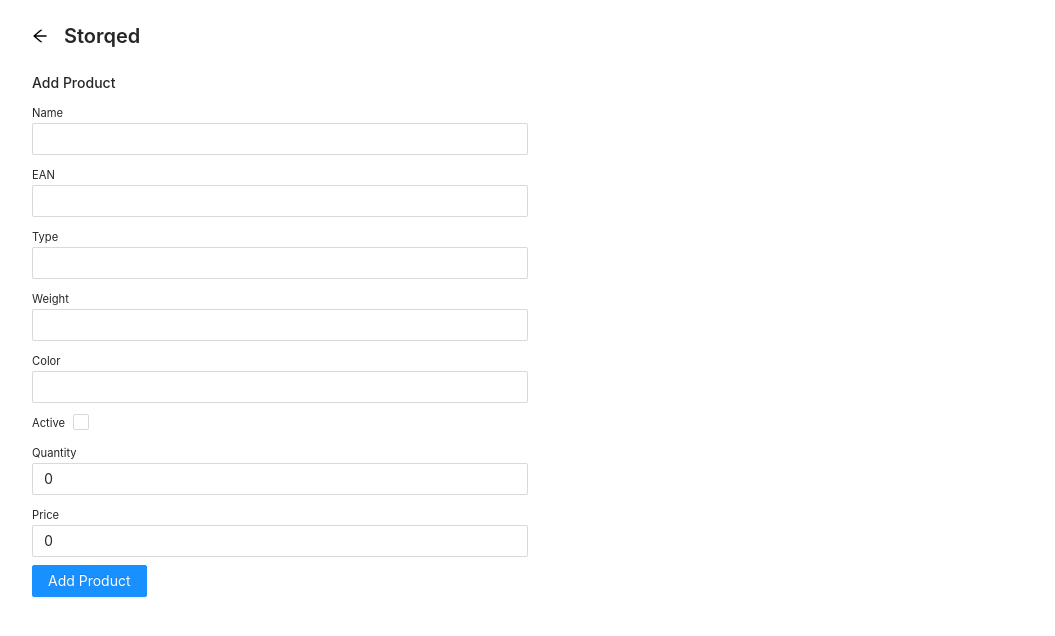
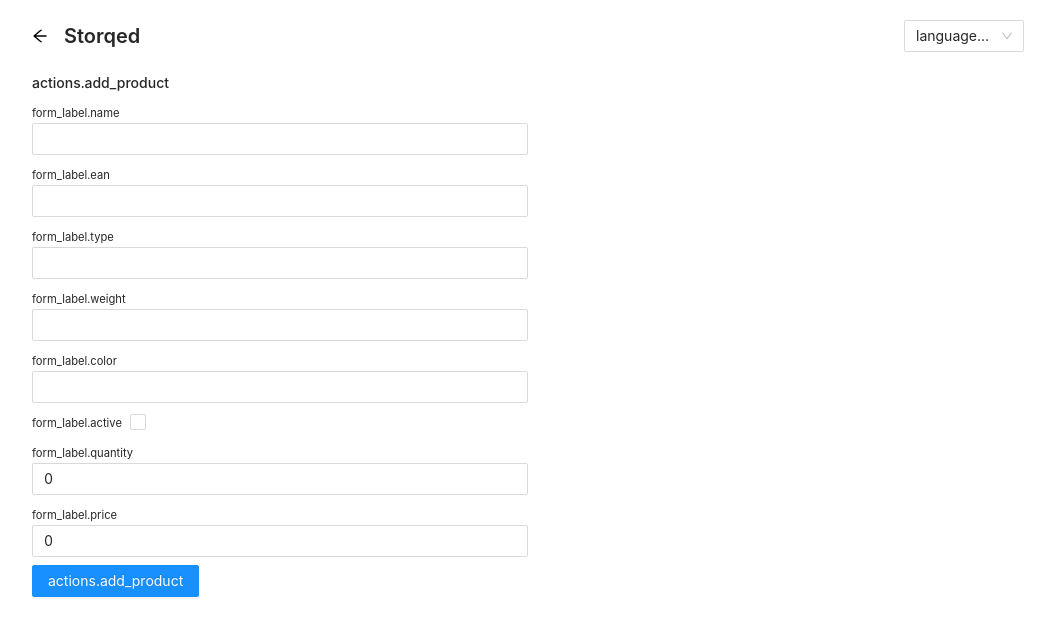
Before and after one commit to samakintunde/storqed-web, a React (Create React App) app: page /products/create in a window 1280 px wide. Shown: the top 636 px of the page, without its empty margins (112-1167 px from the left). Built offline with nearby package versions, Linux system fonts and the light colour scheme; no server answers.

Commit message:
Add multilanguage support

```diff
--- /dev/null
+++ b/public/locales/en/translation.json
@@ -0,0 +1,38 @@
+{
+  "languages": {
+    "english": "English",
+    "french": "French"
+  },
+  "products": {
+    "title": "All Products",
+    "list_header": ["Name", "Product Type", "Quantity", "Price"]
+  },
+  "actions": {
+    "add_product": "Add Product",
+    "view_products": "View All Products",
+    "view": "View",
+    "edit": "Edit",
+    "delete": "Delete",
+    "cancel": "Cancel",
+    "save": "Save Product"
+  },
+  "product": {
+    "tab_header": {
+      "product_details": "Product Details",
+      "price_history": "Price History",
+      "quantity_history": "Quantity History"
+    }
+  },
+  "form_label": {
+    "name": "Name",
+    "ean": "EAN",
+    "type": "Product Type",
+    "weight": "Weight",
+    "color": "Color",
+    "quantity": "Quantity",
+    "price": "Price",
+    "active": "Active"
+  },
+  "price": "Price",
+  "quantity": "Quantity"
+}
--- a/src/App.tsx
+++ b/src/App.tsx
@@ -1,5 +1,5 @@
 import React from "react";
-import { Switch, Route, useLocation } from "react-router-dom";
+import { Switch, Route } from "react-router-dom";
 
 import Header from "./components/common/Header";
 import ProductsRoute from "./routes/Products";
@@ -19,7 +19,7 @@ function App() {
 
   return (
     <div className="App">
-      <Header title="All Products" />
+      <Header />
       <Switch>
         <Route path="/products/create">
           <ProductCreateRoute />
--- a/src/components/common/Header/header.tsx
+++ b/src/components/common/Header/header.tsx
@@ -1,24 +1,33 @@
 import React from "react";
-import { PageHeader } from "antd";
+import { PageHeader, Select } from "antd";
 import { useHistory } from "react-router-dom";
+import { useTranslation } from "react-i18next";
 
-type HeaderProps = {
-  onBack?: () => void;
-  title: string;
-  subtitle?: string;
-};
+const { Option } = Select;
 
-const Header: React.FC<HeaderProps> = (props) => {
-  const { subtitle } = props;
-
+const Header: React.FC = () => {
   const history = useHistory();
+  const { t, i18n } = useTranslation();
 
   return (
     <header>
       <PageHeader
-        onBack={history.location.pathname === "/" ? undefined : history.goBack}
+        onBack={
+          history.location.pathname == "/" ? undefined : () => history.goBack()
+        }
         title="Storqed"
-        subTitle={subtitle}
+        extra={[
+          <Select
+            defaultValue={
+              i18n.language || localStorage.getItem("i18nextLng") || "en-US"
+            }
+            style={{ width: 120 }}
+            onChange={(value) => i18n.changeLanguage(value)}
+          >
+            <Option value="en-US">{t("languages.english")}</Option>
+            <Option value="fr">{t("languages.french")}</Option>
+          </Select>,
+        ]}
       />
     </header>
   );
--- a/src/components/products/ProductsList/products-list.tsx
+++ b/src/components/products/ProductsList/products-list.tsx
@@ -5,6 +5,7 @@ import { useLocation, Link, Route } from "react-router-dom";
 import ProductEditRoute from "../../../routes/ProductEdit";
 import { Breakpoint } from "antd/lib/_util/responsiveObserve";
 import { deleteProduct } from "../../../actions/Products";
+import { useTranslation } from "react-i18next";
 
 const { Column } = Table;
 
@@ -38,6 +39,7 @@ type ProductsListProps = {
 
 const ProductsList: React.FC<ProductsListProps> = (props) => {
   const { headings, products, handleProductDelete } = props;
+  const { t } = useTranslation();
 
   return (
     <div>
@@ -56,16 +58,16 @@ const ProductsList: React.FC<ProductsListProps> = (props) => {
           render={(record) => (
             <Space size="middle">
               <Link to={`/products/${record.id}`}>
-                <Button icon={<EyeTwoTone />}>View</Button>
+                <Button icon={<EyeTwoTone />}>{t("actions.view")}</Button>
               </Link>
               <Link to={`/products/${record.id}/edit`}>
-                <Button icon={<EditTwoTone />}>Edit</Button>
+                <Button icon={<EditTwoTone />}>{t("actions.edit")}</Button>
               </Link>
               <Button
                 icon={<DeleteTwoTone twoToneColor="#D47B6E" />}
                 onClick={() => handleProductDelete(record)}
               >
-                Delete
+                {t("actions.delete")}
               </Button>
             </Space>
           )}
--- /dev/null
+++ b/src/i18n.ts
@@ -0,0 +1,32 @@
+import i18n from "i18next";
+import { initReactI18next } from "react-i18next";
+
+import Backend from "i18next-http-backend";
+import LanguageDetector from "i18next-browser-languagedetector";
+
+i18n
+  // load translation using http -> see /public/locales (i.e. https://github.com/i18next/react-i18next/tree/master/example/react/public/locales)
+  // learn more: https://github.com/i18next/i18next-http-backend
+  .use(Backend)
+  // detect user language
+  // learn more: https://github.com/i18next/i18next-browser-languageDetector
+  .use(LanguageDetector)
+  // pass the i18n instance to react-i18next.
+  .use(initReactI18next)
+  // init i18next
+  // for all options read: https://www.i18next.com/overview/configuration-options
+  .init({
+    fallbackLng: "en",
+    debug: true,
+
+    react: {
+      useSuspense: false,
+      wait: false,
+    },
+
+    interpolation: {
+      escapeValue: false, // not needed for react as it escapes by default
+    },
+  });
+
+export default i18n;
--- a/src/index.tsx
+++ b/src/index.tsx
@@ -1,10 +1,12 @@
 import React from "react";
 import ReactDOM from "react-dom";
-import "./index.css";
 import App from "./App";
 import * as serviceWorker from "./serviceWorker";
 import ContextProviders from "./context";
 import { BrowserRouter as Router } from "react-router-dom";
+
+import "./i18n";
+import "./index.css";
 
 ReactDOM.render(
   <React.StrictMode>
--- a/src/routes/Home/home.tsx
+++ b/src/routes/Home/home.tsx
@@ -1,20 +1,23 @@
 import React from "react";
-import { Button, Col, Row, Space } from "antd";
+import { Button, Row, Space } from "antd";
 import { Link } from "react-router-dom";
 import { PlusCircleFilled } from "@ant-design/icons";
+import { useTranslation } from "react-i18next";
 
 const HomeRoute = () => {
+  const { t } = useTranslation();
+
   return (
     <div>
       <Row justify="center">
-        <Space size="small" direction="vertical">
+        <Space align="center" size="large" direction="vertical">
           <Link to="/products/create">
             <Button type="primary" icon={<PlusCircleFilled />}>
-              Add a Product
+              {t("actions.add_product")}
             </Button>
           </Link>
           <Link to="/products">
-            <Button>View All Products</Button>
+            <Button>{t("actions.view_products")}</Button>
           </Link>
         </Space>
       </Row>
--- a/src/routes/Product/product.tsx
+++ b/src/routes/Product/product.tsx
@@ -9,21 +9,24 @@ import { formatPrice } from "../../utils/amount";
 import { deleteProduct } from "../../actions/Products";
 import { priceHistoryDb } from "../../models/price-history-db";
 import { quantityHistoryDb } from "../../models/quantity-history-db";
+import { useTranslation } from "react-i18next";
 
 const { TabPane } = Tabs;
 
 const generateChartsOptions = (
-  title: string = "",
-  data: number[]
+  data: number[],
+  options: HighChartsOptions
 ): HighChartsOptions => {
   return {
+    ...options,
     title: {
-      text: title,
+      text: "",
     },
     series: [
       {
         type: "line",
         data,
+        name: "",
       },
     ],
   };
@@ -34,19 +37,39 @@ const ProductRoute: React.FC = () => {
   const { slug } = useParams();
   const { products, dispatchProducts } = useProducts();
   const product = products.products[slug];
-  const [priceChartOptions, setPriceChartOptions] = useState<HighChartsOptions>(
-    generateChartsOptions(
-      "Product History",
-      priceHistoryDb.getPriceHistories()[product.id].reverse()
-    )
+  const { t } = useTranslation();
+
+  if (!product) return null;
+
+  const priceChartOptions: HighChartsOptions = generateChartsOptions(
+    priceHistoryDb.getPriceHistories()[product.id].reverse(),
+    {
+      yAxis: {
+        title: {
+          text: t("price"),
+        },
+      },
+      tooltip: {
+        formatter: function() {
+          return `${t("price")}: <strong>$${formatPrice(this.y)}</strong>`;
+        },
+      },
+    }
   );
-  const [quantityChartOptions, setQuantityChartOptions] = useState<
-    HighChartsOptions
-  >(
-    generateChartsOptions(
-      "Quantity History Chart",
-      quantityHistoryDb.getQuantityHistories()[product.id].reverse()
-    )
+  const quantityChartOptions: HighChartsOptions = generateChartsOptions(
+    quantityHistoryDb.getQuantityHistories()[product.id].reverse(),
+    {
+      yAxis: {
+        title: {
+          text: t("quantity"),
+        },
+      },
+      tooltip: {
+        formatter: function() {
+          return `${t("quantity")}: <strong>${this.y}</strong>`;
+        },
+      },
+    }
   );
 
   const handleDelete = () => {
@@ -54,43 +77,41 @@ const ProductRoute: React.FC = () => {
     history.goBack();
   };
 
-  if (!product) return null;
-
   return (
     <div>
       <Tabs>
-        <TabPane tab="Product Details" key={1}>
+        <TabPane tab={t("product.tab_header.product_details")} key={1}>
           <Space direction="vertical" size={16}>
             <div>
-              <p>Name</p>
+              <p>{t("form_label.name")}</p>
               <p>{product.name}</p>
             </div>
             <div>
-              <p>EAN</p>
+              <p>{t("form_label.ean")}</p>
               {product.ean}
             </div>
             <div>
-              <p>Product Type</p>
+              <p>{t("form_label.type")}</p>
               {product.type}
             </div>
             <div>
-              <p>Weight</p>
+              <p>{t("form_label.weight")}</p>
               {product.weight}
             </div>
             <div>
-              <p>Color</p>
+              <p>{t("form_label.color")}</p>
               {product.color}
             </div>
             <div>
-              <p>Quantity</p>
+              <p>{t("form_label.quantity")}</p>
               {product.quantity}
             </div>
             <div>
-              <p>Price</p>
+              <p>{t("form_label.price")}</p>
               <>${formatPrice(product.price)}</>
             </div>
             <div>
-              <p>Active</p>
+              <p>{t("form_label.active")}</p>
               <p>{product.active.toString()}</p>
             </div>
             <Space size="middle">
@@ -104,7 +125,7 @@ const ProductRoute: React.FC = () => {
                   }}
                 >
                   <Button icon={<EditTwoTone />} htmlType="button">
-                    Edit
+                    {t("actions.edit")}
                   </Button>
                 </Link>
                 <Button
@@ -112,19 +133,17 @@ const ProductRoute: React.FC = () => {
                   htmlType="button"
                   onClick={handleDelete}
                 >
-                  Delete
+                  {t("actions.delete")}
                 </Button>
               </Space>
             </Space>
           </Space>
         </TabPane>
 
-        <TabPane destroyInactiveTabPane tab="Price History" key={2}>
-          <h2>Price History</h2>
+        <TabPane tab={t("product.tab_header.price_history")} key={2}>
           <LineChart options={priceChartOptions} />
         </TabPane>
-        <TabPane destroyInactiveTabPane tab="Quantity History" key={3}>
-          <h2>Quantity History</h2>
+        <TabPane tab={t("product.tab_header.quantity_history")} key={3}>
           <LineChart options={quantityChartOptions} />
         </TabPane>
       </Tabs>
--- a/src/routes/ProductCreate/product-create.tsx
+++ b/src/routes/ProductCreate/product-create.tsx
@@ -6,6 +6,7 @@ import { useProducts } from "../../context/ProductsContext";
 import { v4 as uuid } from "uuid";
 import { addProduct } from "../../actions/Products";
 import { useHistory } from "react-router-dom";
+import { useTranslation } from "react-i18next";
 
 const validationSchema = Yup.object({
   name: Yup.string().required("Product name is required"),
@@ -23,6 +24,7 @@ const validationSchema = Yup.object({
 const ProductCreateRoute: React.FC = () => {
   const { dispatchProducts } = useProducts();
   const history = useHistory();
+  const { t } = useTranslation();
 
   const formik = useFormik({
     initialValues: {
@@ -45,7 +47,6 @@ const ProductCreateRoute: React.FC = () => {
         weight: values.weight + "g",
       };
       addProduct(dispatchProducts, payload);
-      console.log(id);
       history.replace(`/products/${id}`);
     },
   });
@@ -54,10 +55,10 @@ const ProductCreateRoute: React.FC = () => {
     <Row>
       <Col span={12}>
         <form onSubmit={formik.handleSubmit}>
-          <h4>Add Product</h4>
+          <h4>{t("actions.add_product")}</h4>
           <Space style={{ width: "100%" }} size="small" direction="vertical">
             <label>
-              <small>Name</small>
+              <small>{t("form_label.name")}</small>
               <Input
                 name="name"
                 value={formik.values.name}
@@ -68,7 +69,7 @@ const ProductCreateRoute: React.FC = () => {
               )}
             </label>
             <label>
-              <small>EAN</small>
+              <small>{t("form_label.ean")}</small>
               <Input
                 name="ean"
                 type="number"
@@ -80,7 +81,7 @@ const ProductCreateRoute: React.FC = () => {
               )}
             </label>
             <label>
-              <small>Type</small>
+              <small>{t("form_label.type")}</small>
               <Input
                 name="type"
                 value={formik.values.type}
@@ -91,7 +92,7 @@ const ProductCreateRoute: React.FC = () => {
               )}
             </label>
             <label>
-              <small>Weight</small>
+              <small>{t("form_label.weight")}</small>
               <Input
                 name="weight"
                 type="number"
@@ -103,7 +104,7 @@ const ProductCreateRoute: React.FC = () => {
               )}
             </label>
             <label>
-              <small>Color</small>
+              <small>{t("form_label.color")}</small>
               <Input
                 name="color"
                 value={formik.values.color}
@@ -115,7 +116,7 @@ const ProductCreateRoute: React.FC = () => {
             </label>
             <label>
               <Space>
-                <small>Active</small>
+                <small>{t("form_label.active")}</small>
                 <Checkbox
                   name="active"
                   checked={formik.values.active}
@@ -129,7 +130,7 @@ const ProductCreateRoute: React.FC = () => {
               )}
             </label>
             <label>
-              <small>Quantity</small>
+              <small>{t("form_label.quantity")}</small>
               <Input
                 name="quantity"
                 type="number"
@@ -141,7 +142,7 @@ const ProductCreateRoute: React.FC = () => {
               )}
             </label>
             <label>
-              <small>Price</small>
+              <small>{t("form_label.price")}</small>
               <Input
                 name="price"
                 type="number"
@@ -153,7 +154,7 @@ const ProductCreateRoute: React.FC = () => {
               )}
             </label>
             <Button type="primary" htmlType="submit">
-              Add Product
+              {t("actions.add_product")}
             </Button>
           </Space>
         </form>
--- a/src/routes/ProductEdit/product-edit.tsx
+++ b/src/routes/ProductEdit/product-edit.tsx
@@ -7,6 +7,7 @@ import { parseWeight } from "../../utils/weight";
 import { Input, Button, Modal, Space, Row, Col, Checkbox } from "antd";
 import { SaveOutlined } from "@ant-design/icons";
 import { updateProduct } from "../../actions/Products";
+import { useTranslation } from "react-i18next";
 
 const validationSchema = Yup.object({
   name: Yup.string().required("Product name is required"),
@@ -31,6 +32,7 @@ const ProductEditRoute = (props: ProductEditRouteProps) => {
   const history = useHistory();
   const { slug } = useParams();
   const { products, dispatchProducts } = useProducts();
+  const { t } = useTranslation();
 
   const product = products.products[slug];
 
@@ -75,7 +77,7 @@ const ProductEditRoute = (props: ProductEditRouteProps) => {
       <form onSubmit={formik.handleSubmit}>
         <Space style={{ width: "100%" }} size="small" direction="vertical">
           <label>
-            <small>Name</small>
+            <small>{t("form_label.name")}</small>
             <Input
               name="name"
               value={formik.values.name}
@@ -86,7 +88,7 @@ const ProductEditRoute = (props: ProductEditRouteProps) => {
             )}
           </label>
           <label>
-            <small>EAN</small>
+            <small>{t("form_label.ean")}</small>
             <Input
               name="ean"
               value={formik.values.ean}
@@ -97,7 +99,7 @@ const ProductEditRoute = (props: ProductEditRouteProps) => {
             )}
           </label>
           <label>
-            <small>Type</small>
+            <small>{t("form_label.type")}</small>
             <Input
               name="type"
               value={formik.values.type}
@@ -108,7 +110,7 @@ const ProductEditRoute = (props: ProductEditRouteProps) => {
             )}
           </label>
           <label>
-            <small>Weight</small>
+            <small>{t("form_label.weight")}</small>
             <Input
               name="weight"
               type="number"
@@ -120,7 +122,7 @@ const ProductEditRoute = (props: ProductEditRouteProps) => {
             )}
           </label>
           <label>
-            <small>Color</small>
+            <small>{t("form_label.color")}</small>
             <Input
               name="color"
               value={formik.values.color}
@@ -132,7 +134,7 @@ const ProductEditRoute = (props: ProductEditRouteProps) => {
           </label>
           <label>
             <Space>
-              <small>Active</small>
+              <small>{t("form_label.active")}</small>
               <Checkbox
                 name="active"
                 checked={formik.values.active}
@@ -146,7 +148,7 @@ const ProductEditRoute = (props: ProductEditRouteProps) => {
             )}
           </label>
           <label>
-            <small>Quantity</small>
+            <small>{t("form_label.quantity")}</small>
             <Input
               name="quantity"
               type="number"
@@ -158,7 +160,7 @@ const ProductEditRoute = (props: ProductEditRouteProps) => {
             )}
           </label>
           <label>
-            <small>Price</small>
+            <small>{t("form_label.price")}</small>
             <Input
               name="price"
               type="number"
@@ -171,7 +173,10 @@ const ProductEditRoute = (props: ProductEditRouteProps) => {
           </label>
           <Row justify="end">
             <Col>
-              <Button onClick={() => handleCancel()}>Cancel</Button>,
+              <Button onClick={() => handleCancel()}>
+                {t("actions.cancel")}
+              </Button>
+              ,
             </Col>
             <Col>
               <Button
@@ -179,7 +184,7 @@ const ProductEditRoute = (props: ProductEditRouteProps) => {
                 type="primary"
                 htmlType="submit"
               >
-                Save
+                <small>{t("actions.save")}</small>
               </Button>
             </Col>
           </Row>
--- a/src/routes/Products/products.tsx
+++ b/src/routes/Products/products.tsx
@@ -6,11 +6,13 @@ import { IProduct } from "../../components/products/ProductsList/products-list";
 import { Link } from "react-router-dom";
 import { PlusCircleFilled } from "@ant-design/icons";
 import { deleteProduct } from "../../actions/Products";
+import { useTranslation } from "react-i18next";
 
 const { Content } = Layout;
 
 const Products = () => {
   const { products, dispatchProducts } = useProducts();
+  const { t } = useTranslation();
 
   const handleDelete = useCallback(
     (product: IProduct) => {
@@ -24,10 +26,10 @@ const Products = () => {
       <Content style={{ padding: "50px 50px 0" }}>
         <Space style={{ width: "100%" }} direction="vertical" size="large">
           <Row justify="space-between">
-            <h2>All Products</h2>
+            <h2>{t("products.title")}</h2>
             <Link to="/products/create">
               <Button type="primary" icon={<PlusCircleFilled />}>
-                Add a Product
+                {t("actions.add_product")}
               </Button>
             </Link>
           </Row>
@@ -36,7 +38,7 @@ const Products = () => {
               {
                 key: "name",
                 dataIndex: "name",
-                title: "Name",
+                title: t("form_label.name"),
                 props: {
                   colSpan: 1,
                 },
@@ -44,19 +46,19 @@ const Products = () => {
               {
                 key: "type",
                 dataIndex: "type",
-                title: "Product Type",
+                title: t("form_label.type"),
                 responsive: ["lg"],
               },
               {
                 key: "quantity",
                 dataIndex: "quantity",
-                title: "Quantity",
+                title: t("form_label.quantity"),
                 responsive: ["sm"],
               },
               {
                 key: "price",
                 dataIndex: "price",
-                title: "Price",
+                title: t("form_label.name"),
                 responsive: ["md"],
               },
             ]}
```
Also changed, not shown: public/locales/fr/translation.json (added, +38 -0 lines).
